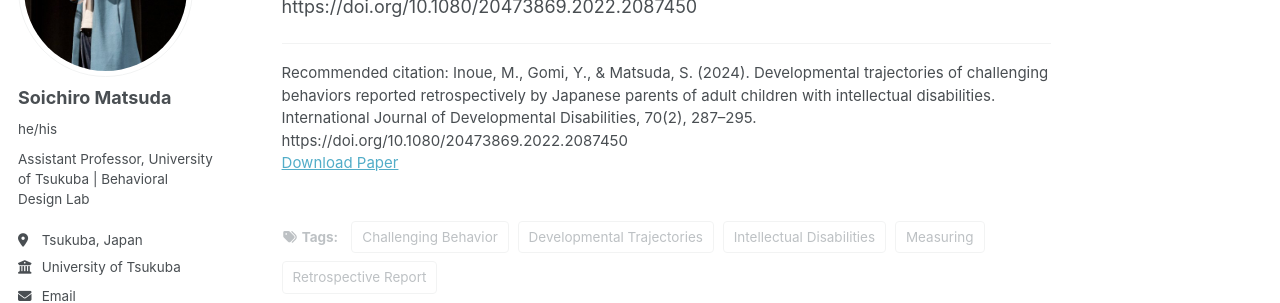
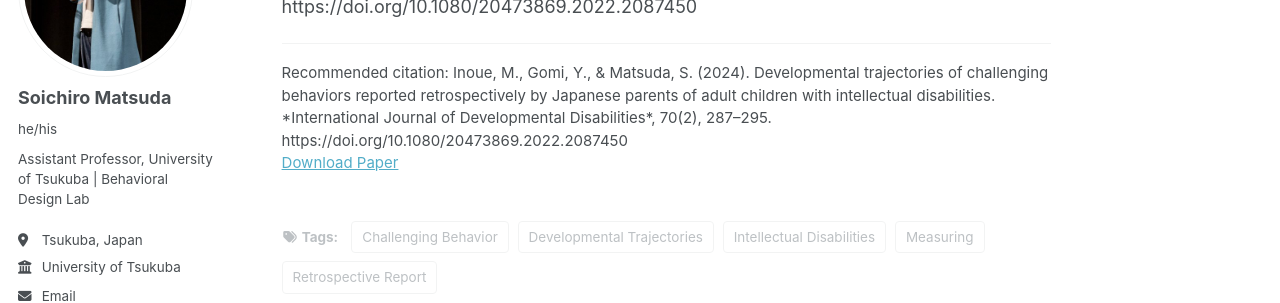
Before and after one commit to BehavioralDesignerMatsuda/BehavioralDesignerMatsuda.github.io, a Jekyll site: the page built from _publications/2022-challenging-behavior.md, in a window 1280 px wide and 900 px high, scrolled down 985 px. Shown: the part 197-500 px from the top of the window. Built offline with Jekyll 4.4.1, drawn with Linux system fonts in a browser that asks for light colours; some web fonts are replaced; a script that is not in the unit is left out.

```diff
--- a/_publications/2022-challenging-behavior.md
+++ b/_publications/2022-challenging-behavior.md
@@ -8,7 +8,7 @@ category: journals
 paperurl: 'https://doi.org/10.1080/20473869.2022.2087450'
 doi: 'https://doi.org/10.1080/20473869.2022.2087450'
 
-citation: 'Inoue, M., Gomi, Y., & Matsuda, S. (2024). Developmental trajectories of challenging behaviors reported retrospectively by Japanese parents of adult children with intellectual disabilities. International Journal of Developmental Disabilities, 70(2), 287–295. https://doi.org/10.1080/20473869.2022.2087450'
+citation: 'Inoue, M., Gomi, Y., & Matsuda, S. (2024). Developmental trajectories of challenging behaviors reported retrospectively by Japanese parents of adult children with intellectual disabilities. *International Journal of Developmental Disabilities*, 70(2), 287–295. https://doi.org/10.1080/20473869.2022.2087450'
 
 tags:
 
```
